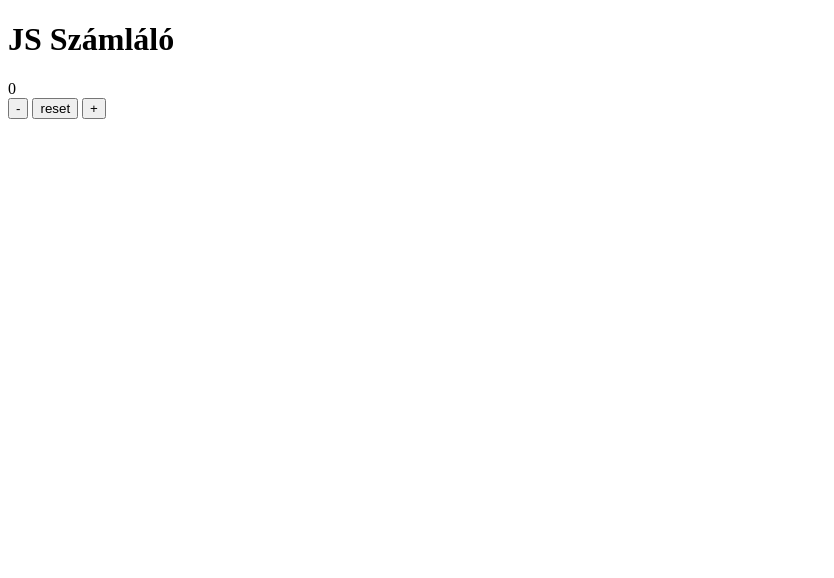
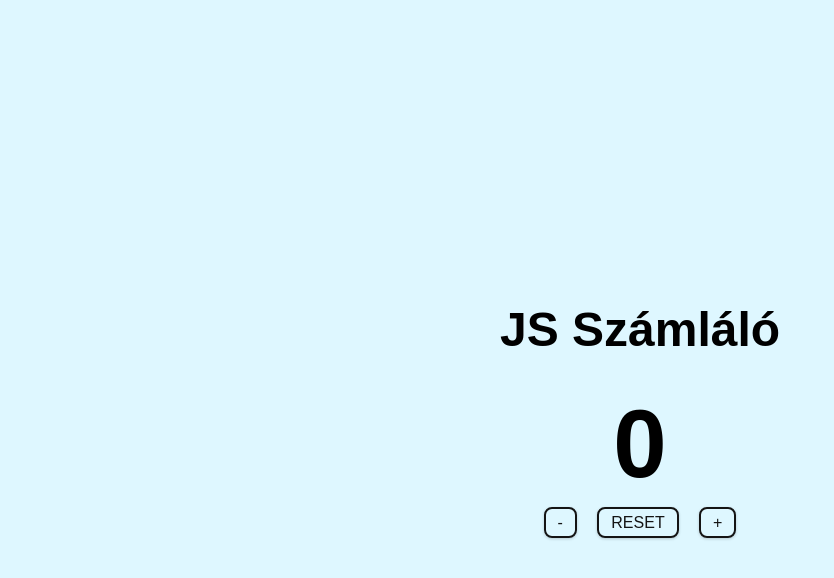
Before and after one commit to maark01/git-js-szamlalo, a plain HTML site: page index.html in a window 1280 px wide. Shown: the whole page, without its empty margins (0-834 px from the left). Drawn offline with Linux system fonts and the light colour scheme.

Commit message:
css és html frissítve, feltöltve

```diff
--- a/index.html
+++ b/index.html
@@ -15,7 +15,7 @@
 
         <div class="button-container">
             <button id="decrease" class="btn decrease">-</button>
-            <button id="reset" class="reset">reset</button>
+            <button id="reset" class="btn reset">reset</button>
             <button id="increase" class="btn increase">+</button>
         </div>
 
--- a/style.css
+++ b/style.css
@@ -0,0 +1,33 @@
+body {
+    height: 100vh;
+    font-family: Arial, Helvetica, sans-serif;
+    display: flex;
+    justify-content: center;
+    align-items: center;
+    flex-direction: column;
+    background-color: rgb(222, 247, 255);
+    text-align: center;
+}
+
+h1 {
+    font-size: 3rem;
+}
+
+span {
+    font-size: 6rem;
+    font-weight: bold;
+}
+
+.btn {
+    background-color: transparent;
+    text-transform: uppercase;
+    color: rgb(20, 20, 20);
+    display: inline-block;
+    font-size: 1rem;
+    border: 2px solid rgb(20, 20, 20);
+    cursor: pointer;
+    box-shadow: 0 1px 3px rgba(20, 20, 20, 0.2);
+    border-radius: .5rem;
+    margin: .5rem;
+    padding: .3rem .75rem;
+}
```
